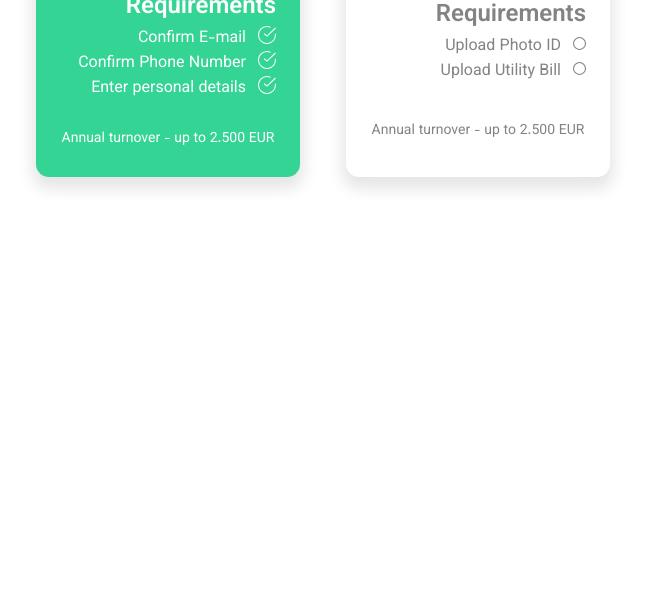
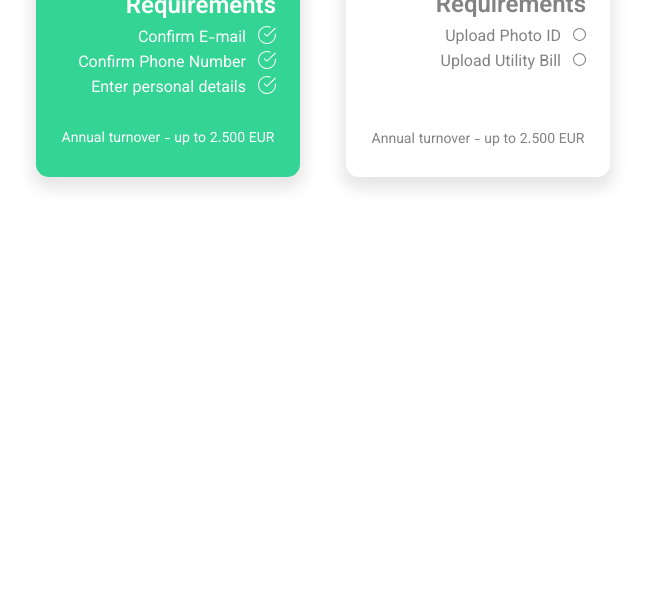
Before and after one commit to sssheina/Markup-test, a plain HTML site: page index.html in a window 1280 px wide. Shown: the part 198-800 px from the top of the page, without its empty margins (317-962 px from the left). Drawn offline with Linux system fonts and the light colour scheme.

Commit message:
main__requirements-list_gray min-height

```diff
--- a/assets/styles/sass/cards.scss
+++ b/assets/styles/sass/cards.scss
@@ -87,6 +87,7 @@ line-height: 39px;
 
 .main__requirements-list_gray {
     color: $color-gray;
+    min-height: 115px;
 }
 
 .text {
```
Also changed, not shown: assets/styles/css/style.css, 1 other file.
